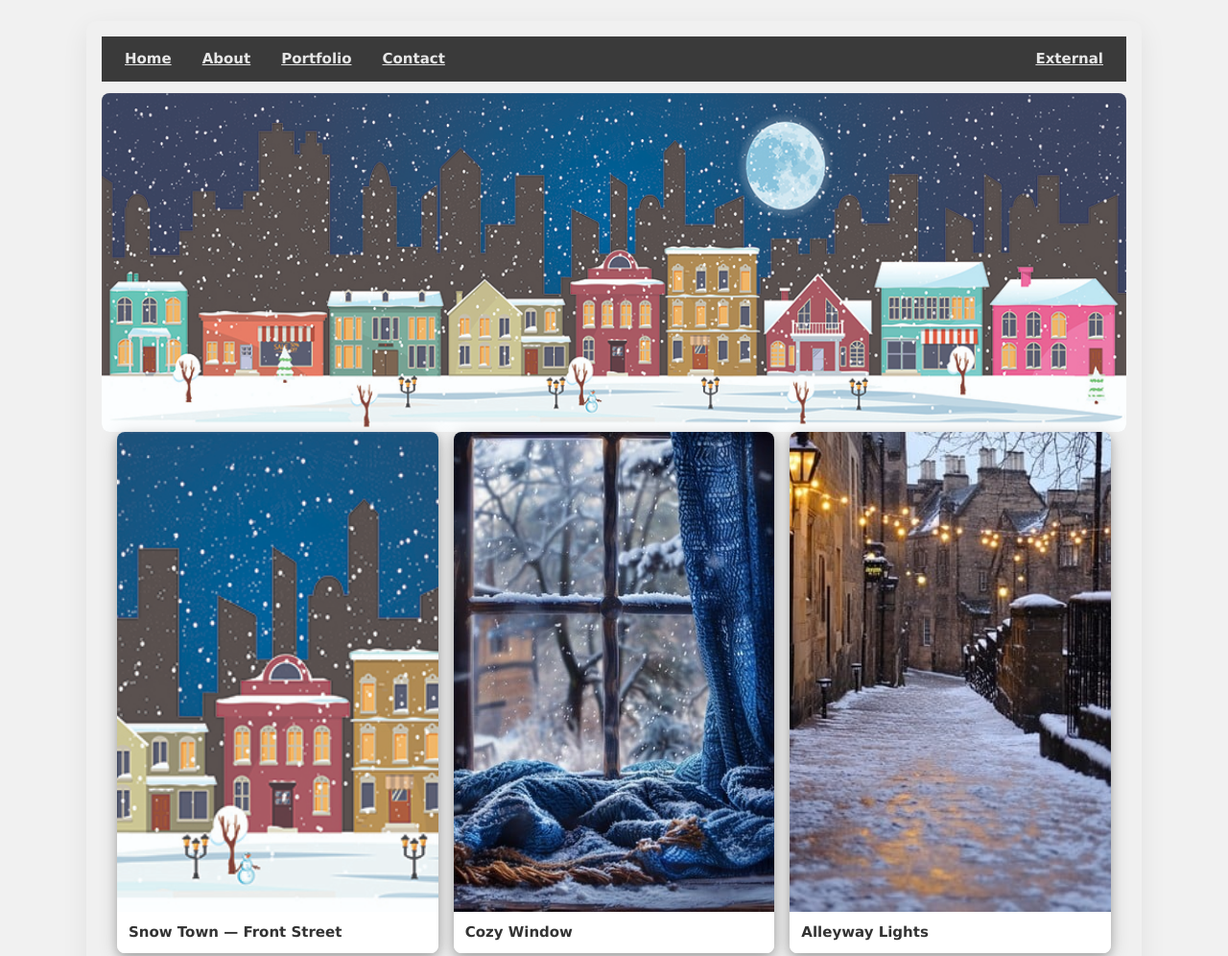
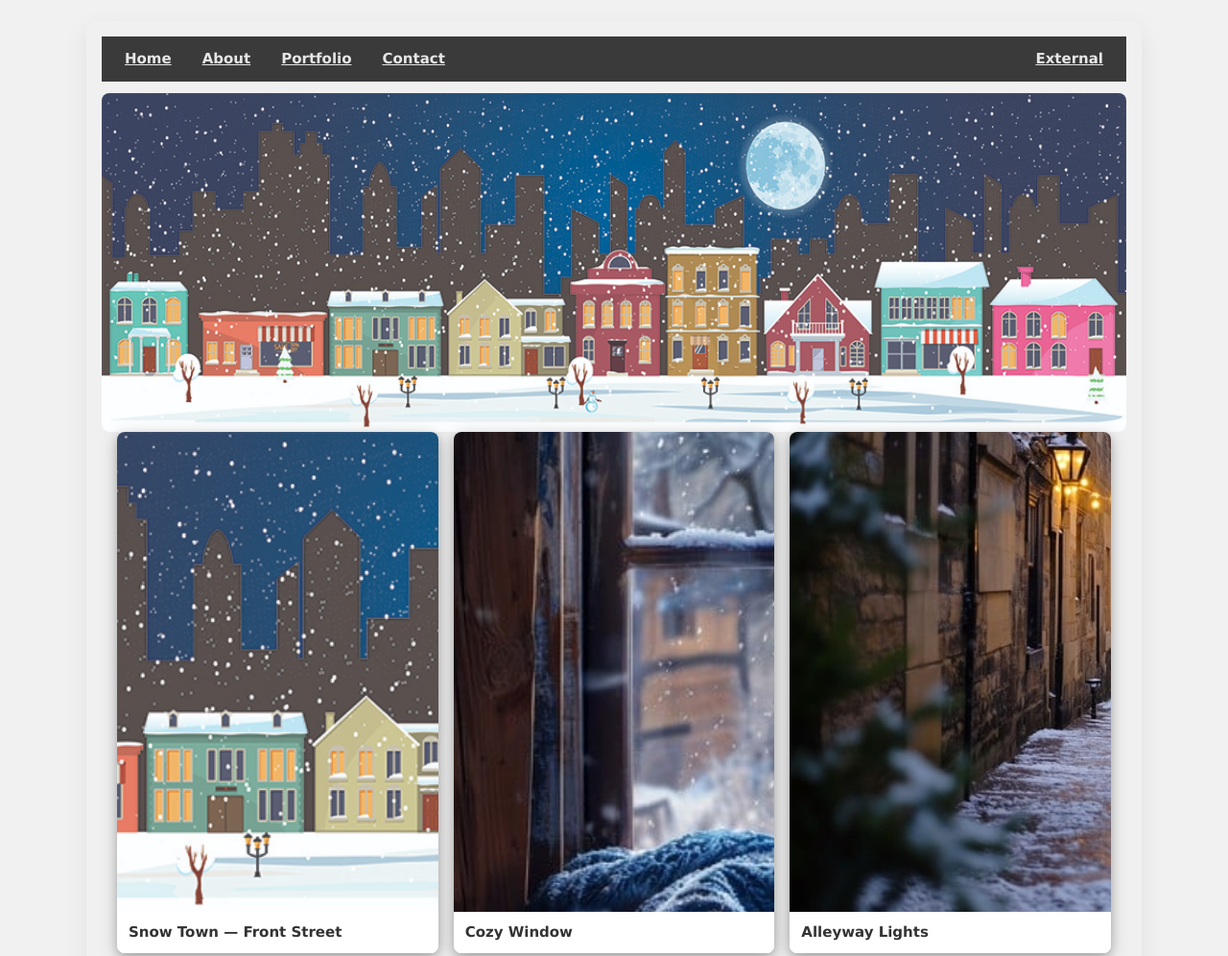
Before and after one commit to BrackMister/Banner2, a plain HTML site: page NavagationBar2.html in a window 1280 px wide. Shown: the top 996 px of the page at 96% size. Drawn offline with nearby package versions, Linux system fonts and the light colour scheme.

Commit message:
Update NavagationBar2.html

```diff
--- a/NavagationBar2.html
+++ b/NavagationBar2.html
@@ -14,7 +14,7 @@
 
     .w3-card-4{overflow:hidden;border-radius:8px;background:#fff;}
 
-    .thumb{width:100%;height:500px;object-fit:cover;display:block;transition:transform .35s ease;cursor:pointer;}
+    .thumb{width:900px;height:500px;object-fit:cover;display:block;transition:transform .35s ease;cursor:pointer;}
 
     .card-hover:hover .thumb{transform:scale(1.04);box-shadow:0 12px 28px rgba(0,0,0,0.16);}
 
```
